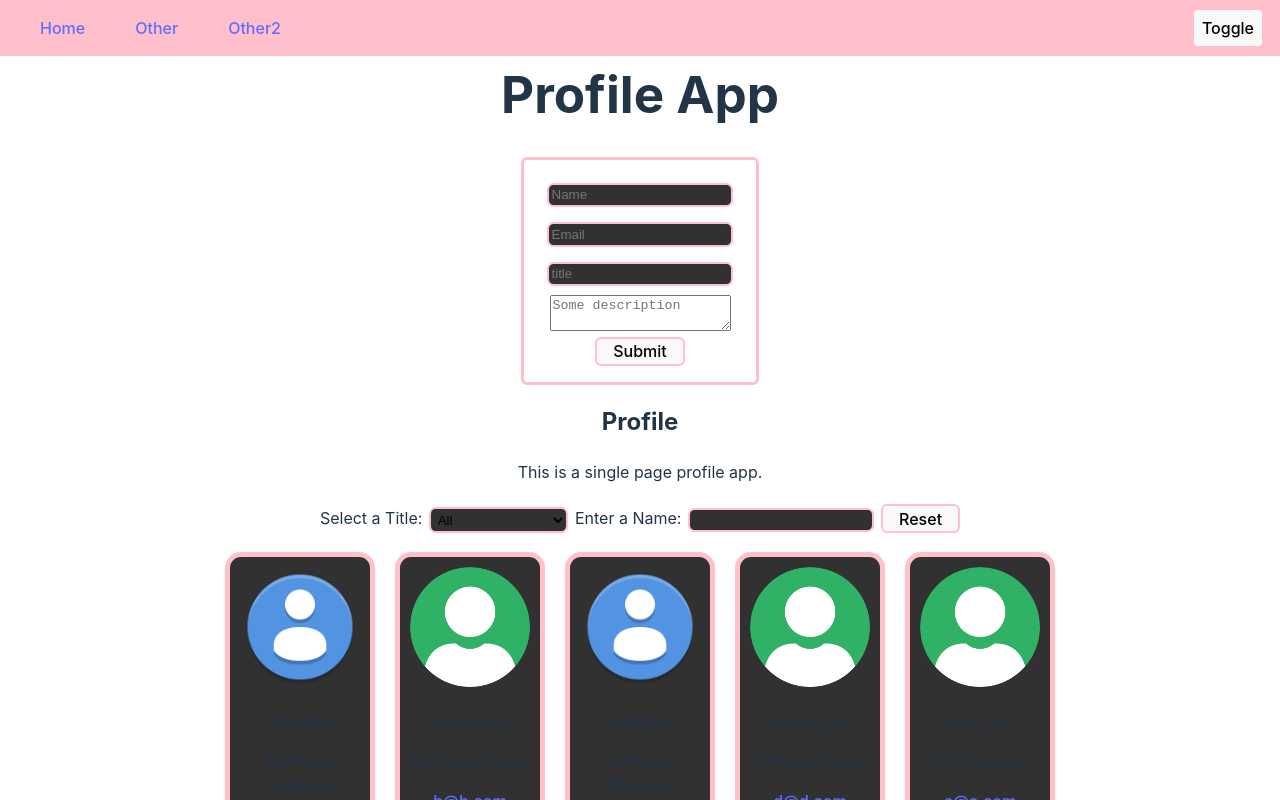
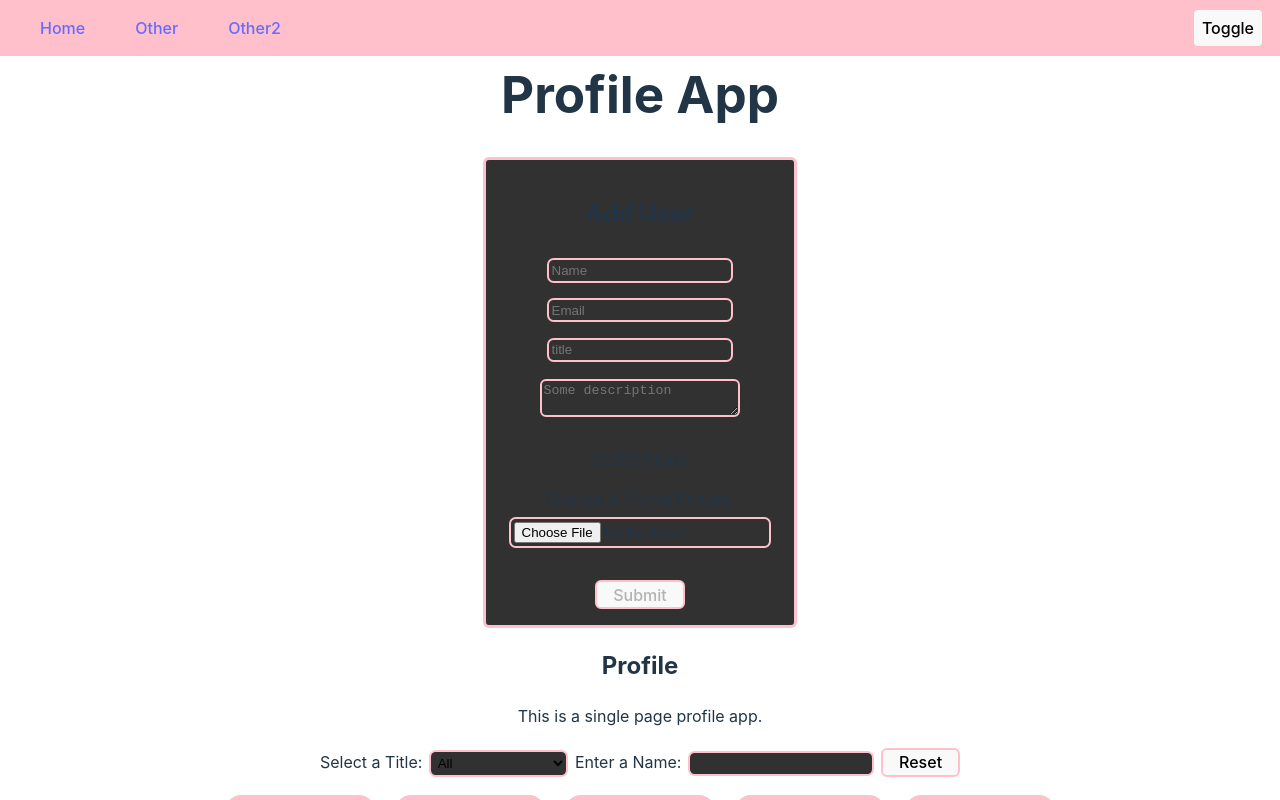
Before and after one commit to CGT-39000/profile-app, a React (Vite) app: page / in a window 1280 px wide. Shown: the top 800 px of the page. Built offline with nearby package versions, Linux system fonts and the light colour scheme.

Commit message:
Add Ability To Add Images To Profiles

```diff
--- a/src/App.css
+++ b/src/App.css
@@ -52,10 +52,19 @@ select, input {
   width: fit-content;
   margin-inline: auto;
   padding: 1em;
+  background-color: #313131;
 }
 
 img {
   clip-path: circle();
+}
+
+.bio {
+  width: 70%;
+  border: pink 2px solid;
+  border-radius: 6px;
+  background-color: #313131;
+  margin: 0.6em;
 }
 
 #theme-changer {
--- a/src/assets/components/ProfileForm.jsx
+++ b/src/assets/components/ProfileForm.jsx
@@ -1,30 +1,59 @@
 import { useState } from "react";
 
 const ProfileForm = () => {
-  const [data, setData] = useState({ name: "", title: "", email: "", bio: "" });
+  const [data, setData] = useState({
+    name: "",
+    title: "",
+    email: "",
+    bio: "",
+    image: null,
+  });
   const handleChange = (e) => {
-    setData({ ...data, [e.target.name]: e.target.value });
+    if (e.target.name === "image") {
+      const files = e.target.files[0];
+      if (files.size > 2e6) {
+        setErrors({ image: "Image Must Be Under 2Mb", general: "" });
+      } else {
+        setData({ ...data, image: e.target.files[0] });
+      }
+    } else {
+      setData({ ...data, [e.target.name]: e.target.value });
+    }
   };
+
+  const [errors, setErrors] = useState({ image: "", general: "" });
 
   const handleSubmit = async (e) => {
     e.preventDefault();
-		const formData = new FormData(e.target);
-		//console.log(formData.get("name"));
+    const formData = new FormData();
+    formData.append("name", data.name.trim());
+    formData.append("title", data.title.trim());
+    formData.append("email", data.email.trim());
+    formData.append("bio", data.bio.trim());
+    data.image && formData.append("image", data.image);
     try {
-      const response = await fetch("https://web.ics.purdue.edu/~maddy/profile-app/send-data.php", {
-        method: "POST",
-        body: formData,
-      });
+      const response = await fetch(
+        "https://web.ics.purdue.edu/~maddy/profile-app/send-data.php",
+        {
+          method: "POST",
+          body: formData,
+        }
+      );
       const result = await response.json();
+      if (result.success) {
+        setErrors({ image: "", general: "" });
+      } else {
+        setErrors({ image: "", general: result.message });
+      }
       console.log(result.message);
+    } catch {
+      console.log("error");
     }
-    catch {
-      console.log(e);
-    }
-	};
+  };
 
   return (
     <form onSubmit={handleSubmit} className="profile-form">
+      <h2>Add User</h2>
       <input
         type="text"
         name="name"
@@ -53,14 +82,44 @@ const ProfileForm = () => {
       ></input>
       <br />
       <textarea
+        className="bio"
         name="bio"
         placeholder="Some description"
         required
         value={data.bio}
         onChange={handleChange}
+        maxLength="200"
       ></textarea>
+      <p>{data.bio.length}/200 Chars</p>
+      <label htmlFor="image">Choose A Profile Picture: </label>
       <br />
-      <button type="submit">Submit</button>
+      <input
+        type="file"
+        id="image"
+        name="image"
+        accept="image/gif, image/jpg, image/jpeg, image/png"
+        onChange={handleChange}
+      />
+      <br />
+      <br />
+      <button
+        type="submit"
+        disabled={
+          errors.image === "" ||
+          data.image !== null ||
+          data.bio === "" ||
+          data.name === "" ||
+          data.title === "" ||
+          data.email ||
+          errors.image
+            ? true
+            : false
+        }
+      >
+        Submit
+      </button>
+      {console.log(errors.image === "")}
+      {errors.image && <p>{errors.image}</p>}
     </form>
   );
 };
```
